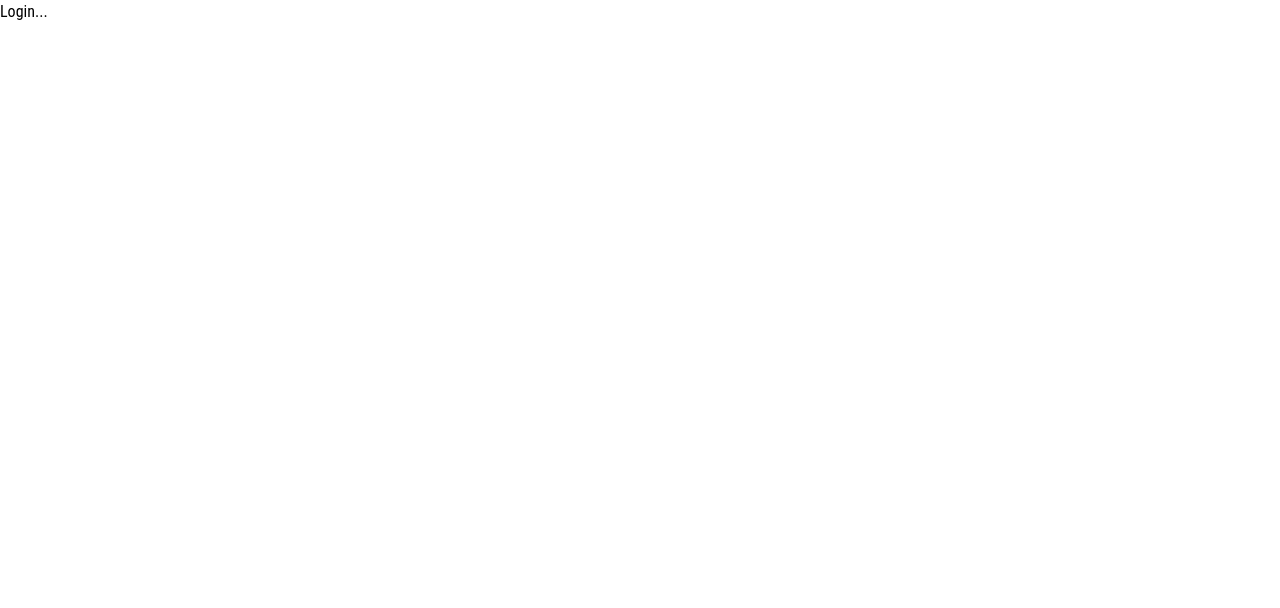
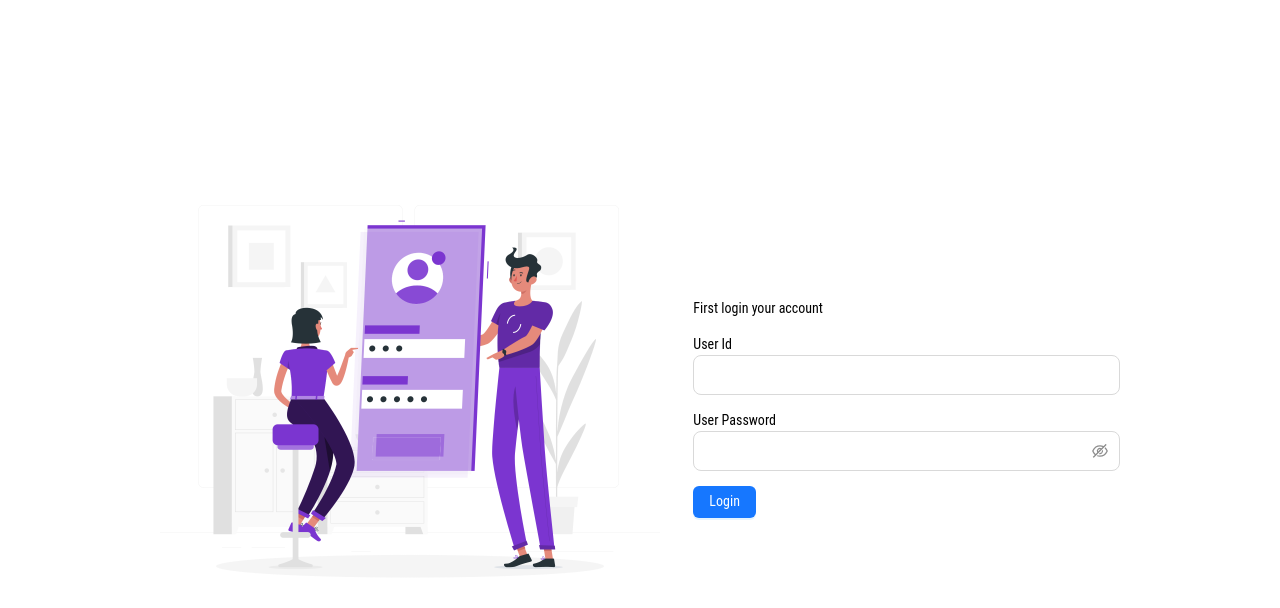
Before and after one commit to ZeroBug404/language-learning-frontend, a Next.js app: page /login in a window 1280 px wide. Shown: the top 608 px of the page. Built offline with nearby package versions, Linux system fonts and the light colour scheme.

Commit message:
[DONE]-Login form

```diff
--- a/package.json
+++ b/package.json
@@ -15,6 +15,7 @@
     "next": "13.5.4",
     "react": "^18",
     "react-dom": "^18",
+    "react-hook-form": "^7.47.0",
     "react-redux": "^8.1.3",
     "swiper": "^10.3.1"
   },
--- a/src/app/login/page.tsx
+++ b/src/app/login/page.tsx
@@ -1,10 +1,68 @@
+"use client";
+
+import Form from "@/components/Forms/Form";
+import FormInput from "@/components/Forms/FormInput";
+import { Button, Col, Row } from "antd";
+import Image from "next/image";
+import { SubmitHandler } from "react-hook-form";
+import loginImage from "../assets/login.png";
+
+type FormValues = {
+  id: string;
+  password: string;
+};
 
 const LoginPage = () => {
-    return (
+  const onSubmit: SubmitHandler<FormValues> = (data) => {
+    try {
+      console.log(data);
+    } catch (err) {}
+  };
+
+  return (
+    <Row
+      justify="center"
+      align="middle"
+      style={{
+        minHeight: "100vh",
+      }}
+    >
+      <Col sm={12} md={16} lg={10}>
+        <Image src={loginImage} width={500} alt="login image" />
+      </Col>
+      <Col sm={12} md={8} lg={8}>
+        <h1
+          style={{
+            margin: "15px 0px",
+          }}
+        >
+          First login your account
+        </h1>
         <div>
-            <h1>Login...</h1>
+          <Form submitHandler={onSubmit}>
+            <div>
+              <FormInput name="id" type="text" size="large" label="User Id" />
+            </div>
+            <div
+              style={{
+                margin: "15px 0px",
+              }}
+            >
+              <FormInput
+                name="password"
+                type="password"
+                size="large"
+                label="User Password"
+              />
+            </div>
+            <Button type="primary" htmlType="submit">
+              Login
+            </Button>
+          </Form>
         </div>
-    );
+      </Col>
+    </Row>
+  );
 };
 
 export default LoginPage;
--- /dev/null
+++ b/src/components/Forms/Form.tsx
@@ -0,0 +1,31 @@
+import { ReactElement, ReactNode } from "react";
+import { FormProvider, SubmitHandler, useForm } from "react-hook-form";
+
+type FormConfig = {
+  defaultValues?: Record<string, any>;
+};
+
+type FormProps = {
+  children?: ReactElement | ReactNode;
+  submitHandler: SubmitHandler<any>;
+} & FormConfig;
+
+const Form = ({ children, submitHandler, defaultValues }: FormProps) => {
+  const methods = useForm();
+
+  const { handleSubmit, reset } = methods;
+
+  const onSubmit = (data: any) => {
+    submitHandler(data);
+    reset();
+  };
+
+  return (
+    <FormProvider {...methods}>
+      {/* pass all methods into the context */}
+      <form onSubmit={handleSubmit(onSubmit)}>{children}</form>
+    </FormProvider>
+  );
+};
+
+export default Form;
--- /dev/null
+++ b/src/components/Forms/FormInput.tsx
@@ -0,0 +1,58 @@
+"use client";
+
+import { Input } from "antd";
+import { useFormContext, Controller } from "react-hook-form";
+interface IInput {
+  name: string;
+  type?: string;
+  size?: "large" | "small";
+  value?: string | string[] | undefined;
+  id?: string;
+  placeholder?: string;
+  validation?: object;
+  label?: string;
+}
+
+const FormInput = ({
+  name,
+  type,
+  size,
+  value,
+  id,
+  placeholder,
+  validation,
+  label,
+}: IInput) => {
+  const { control } = useFormContext();
+
+  return (
+    <>
+      {label ? label : null}
+      <Controller
+        control={control}
+        name={name}
+        render={({ field }) =>
+          type === "password" ? (
+            <Input.Password
+              type={type}
+              size={size}
+              placeholder={placeholder}
+              {...field}
+              value={value ? value : field.value}
+            />
+          ) : (
+            <Input
+              type={type}
+              size={size}
+              placeholder={placeholder}
+              {...field}
+              value={value ? value : field.value}
+            />
+          )
+        }
+      />
+    </>
+  );
+};
+
+export default FormInput;
```
Also changed, not shown: src/app/assets/login.png (added), 1 other file (tests, documents, lock files or other folders).
